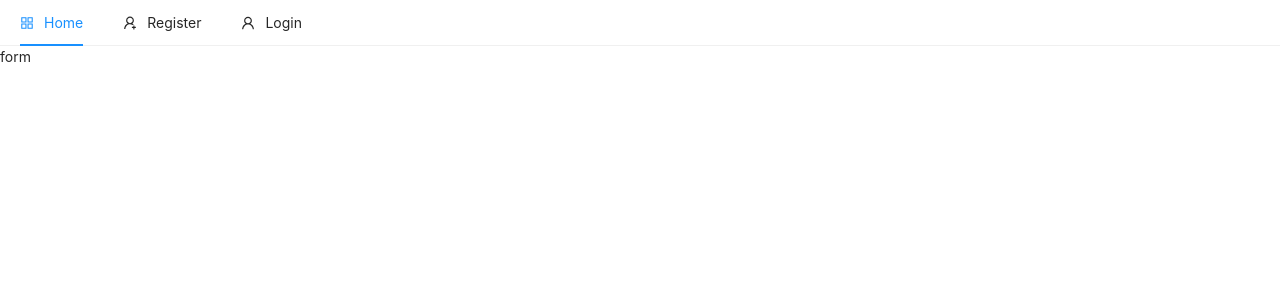
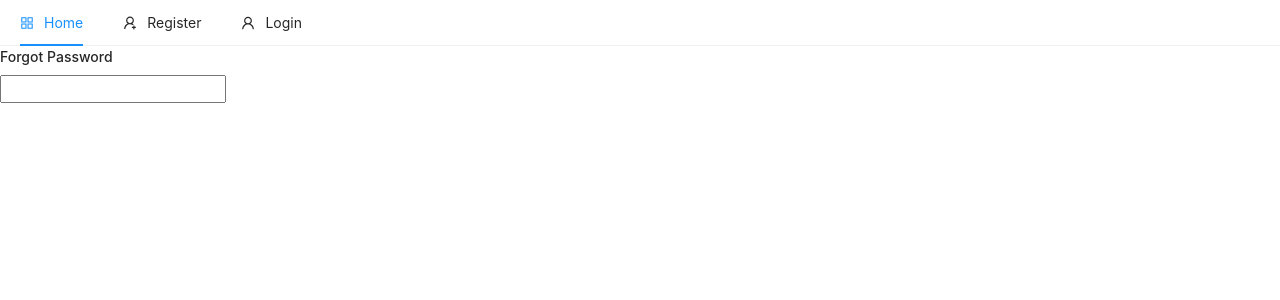
Before and after one commit to aksh1150/react-ecommerce, a React (Create React App) app in the folder client/: page /forgot/password in a window 1280 px wide. Shown: the top 300 px of the page. Built offline with nearby package versions, Linux system fonts and the light colour scheme; no server answers.

Commit message:
Create email field:

```diff
--- a/client/src/pages/auth/ForgotPassword.jsx
+++ b/client/src/pages/auth/ForgotPassword.jsx
@@ -6,7 +6,26 @@ const ForgotPassword = ({ history }) => {
   const [email, setEmail] = useState("");
   const [loading, setLoading] = useState(false);
 
-  return <div className="container col-md-6 offset-md-2 p-5">form</div>;
+  const handleSubmit = (e) => {
+    e.preventDefault();
+  };
+  return (
+    <div className="container col-md-6 offset-md-2 p-5">
+      {loading ? (
+        <h4 className="text-danger">Loading...</h4>
+      ) : (
+        <h4>Forgot Password</h4>
+      )}
+      <form onSubmit={handleSubmit}>
+        <input
+          type="email"
+          className="form-control"
+          value={email}
+          onChange={(e) => setEmail(e.target.value)}
+        />
+      </form>
+    </div>
+  );
 };
 
 export default ForgotPassword;
```
